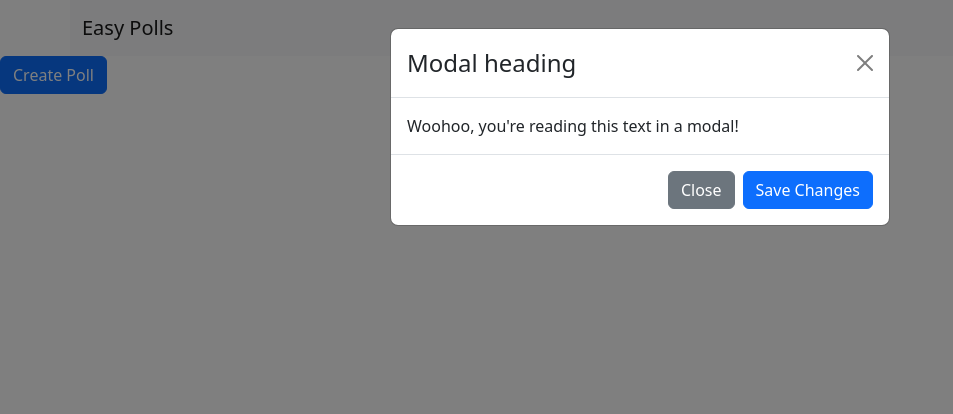
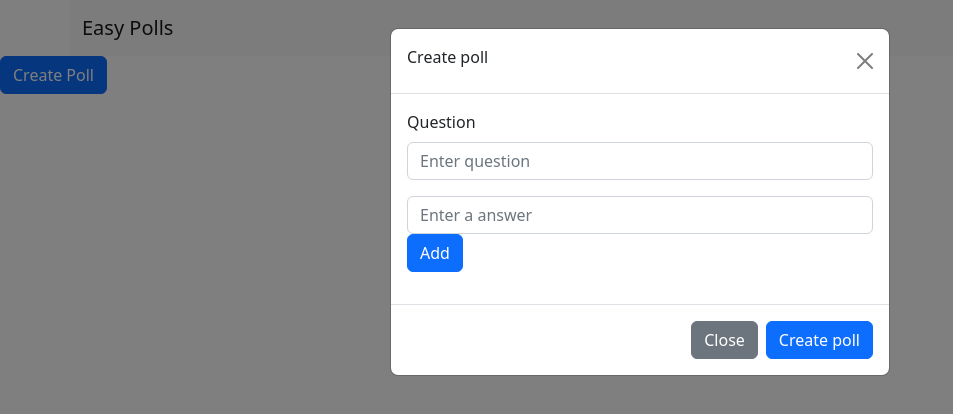
Before and after one commit to Smejia3409/polls-app, a Next.js app in the folder frontend/: page /home in a window 1280 px wide. Both pictures are taken after a click on the button "Create Poll". Shown: the top 414 px of the page, without its empty margins (0-953 px from the left). Built offline with nearby package versions, Linux system fonts and the light colour scheme.

Commit message:
added create poll form

```diff
--- a/frontend/components/CreatePoll.tsx
+++ b/frontend/components/CreatePoll.tsx
@@ -1,12 +1,43 @@
-import React, { useState } from "react";
+import React, { useEffect, useState } from "react";
+import { Form } from "react-bootstrap";
 import Button from "react-bootstrap/Button";
 import Modal from "react-bootstrap/Modal";
 
 function CreatePoll() {
-  const [show, setShow] = useState(false);
+  interface IAnswers {
+    id: number;
+    anwser: string;
+    count: number;
+  }
+
+  const [show, setShow] = useState<boolean>(false);
 
   const handleClose = () => setShow(false);
   const handleShow = () => setShow(true);
+
+  const [answersList, setAnswersList] = useState<IAnswers[]>([]);
+  const [answer, setAnswer] = useState<string>("");
+  const [question, setQuestion] = useState<string>("");
+
+  const addAnswer = (event: any) => {
+    event.preventDefault();
+    if (answer != "") {
+      const res: IAnswers = {
+        id: answersList.length,
+        anwser: answer,
+        count: 0,
+      };
+
+      setAnswersList([...answersList, res]);
+      setAnswer("");
+    } else {
+      alert("please dont leave input blank");
+    }
+  };
+
+  useEffect(() => {
+    console.log("render");
+  }, [answersList]);
 
   return (
     <>
@@ -15,18 +46,67 @@ function CreatePoll() {
       </Button>
 
       <Modal show={show} onHide={handleClose}>
+        <Form>
           <Modal.Header closeButton>
-          <Modal.Title>Modal heading</Modal.Title>
+            <Form.Label>Create poll</Form.Label>
           </Modal.Header>
-        <Modal.Body>Woohoo, you're reading this text in a modal!</Modal.Body>
+
+          <Modal.Body>
+            <Form.Group className="mb-3" controlId="question">
+              <Form.Label>Question</Form.Label>
+              <Form.Control
+                type="text"
+                placeholder="Enter question"
+                value={question}
+                onChange={(e) => setQuestion(e.target.value)}
+              />
+            </Form.Group>
+
+            <Form.Group className="mb-3" controlId="anwser">
+              <Form.Control
+                type="text"
+                placeholder="Enter a answer"
+                value={answer}
+                onChange={(e) => {
+                  setAnswer(e.target.value);
+                }}
+              />
+              <Button onClick={addAnswer}>Add</Button>
+            </Form.Group>
+
+            {answersList.map((a: IAnswers) => {
+              return (
+                <div key={a.id + a.anwser} className="row">
+                  <div className="col-9">
+                    <p>{a.anwser}</p>
+                  </div>
+                  <div className="col">
+                    <Button
+                      variant="danger"
+                      onClick={() => {
+                        let deleted = answersList.filter(
+                          (ans) => ans.id + ans.anwser != a.id + a.anwser
+                        );
+                        setAnswersList(deleted);
+                      }}
+                    >
+                      Remove
+                    </Button>
+                  </div>
+                </div>
+              );
+            })}
+          </Modal.Body>
+
           <Modal.Footer>
             <Button variant="secondary" onClick={handleClose}>
               Close
             </Button>
             <Button variant="primary" onClick={handleClose}>
-            Save Changes
+              Create poll
             </Button>
           </Modal.Footer>
+        </Form>
       </Modal>
     </>
   );
```
Lines whose indentation alone changed are shown as unchanged.
